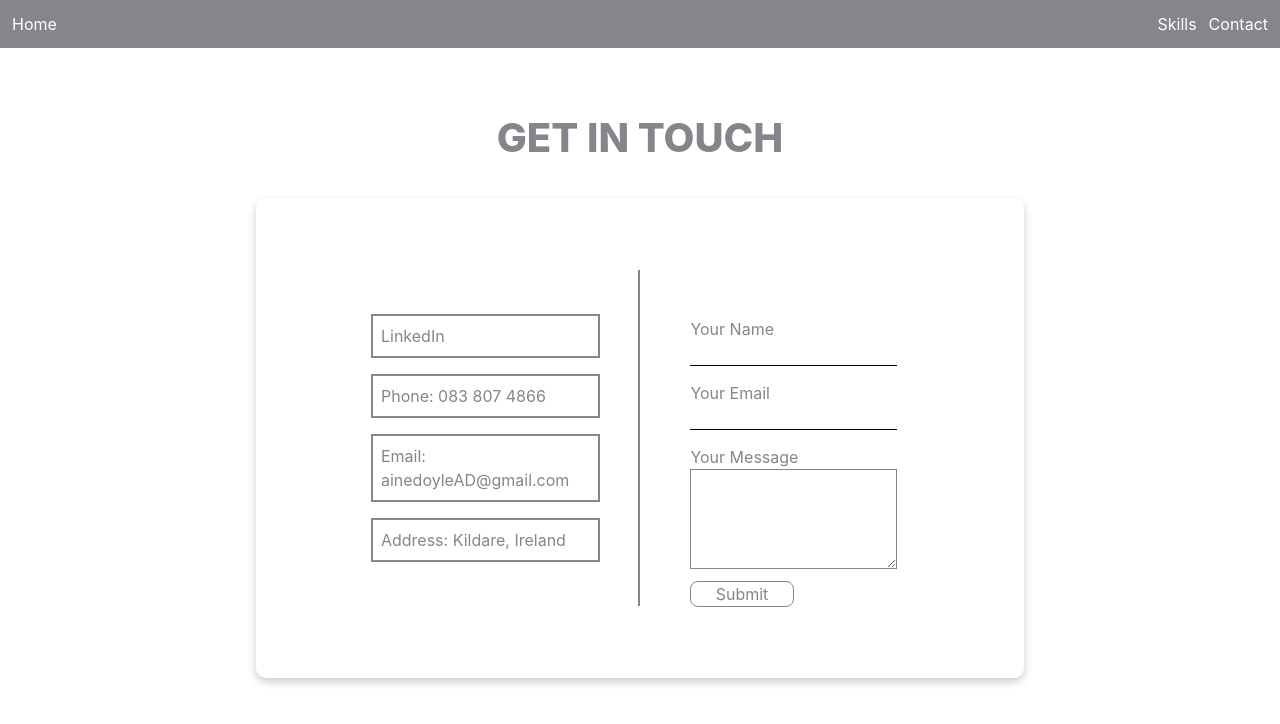
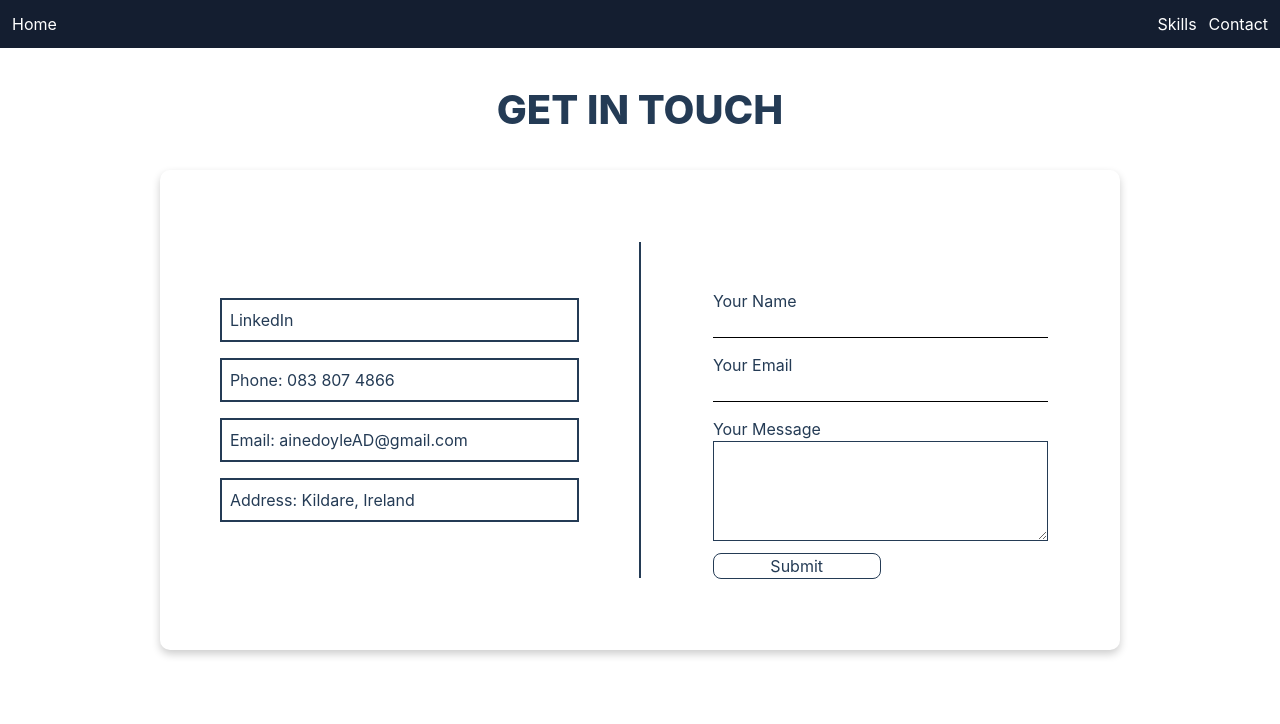
Before and after one commit to ainedoyle20/Portfolio, a Next.js app: page /contact in a window 1280 px wide. Shown: the top 724 px of the page. Built offline with nearby package versions, Linux system fonts and the light colour scheme.

Commit message:
edited styles, added scroll to projects feature.

```diff
--- a/components/main-header.js
+++ b/components/main-header.js
@@ -9,7 +9,7 @@ function MainHeader() {
     }
 
     return (
-        <header className="bg-[#87848B] w-full flex justify-between p-3">
+        <header className="absolute top-0 bg-[#141e30] w-full flex justify-between p-3">
             <div className="text-md text-white">
                 <Link href="/">
                     Home
@@ -35,3 +35,4 @@ export default MainHeader;
 
 
 //bg-[#343036]
+// bg-[#87848B]
--- a/components/project-container.js
+++ b/components/project-container.js
@@ -3,9 +3,9 @@ import Project from "./project";
 function ProjectContainer({projects}) {
     return (
         <>
-        <h2 className="max-w-[900px] mt-[20px] text-2xl text-[#87848B] font-extrabold m-auto px-[10px]">My Projects</h2>
+        <h2 id="project-section" className="max-w-[900px] mt-[20px] text-2xl text-[#141e30] font-extrabold m-auto px-[10px] cursor-default">My Projects</h2>
         <div
-        className="grid grid-cols-[1fr] sm:grid-cols-2 gap-[30px] mt-[30px] max-w-[900px] m-auto overflow-auto py-0 px-[10px]"
+        className="grid grid-cols-[1fr] sm:grid-cols-2 gap-[30px] mt-[30px] max-w-[900px] m-auto overflow-auto px-[10px] pb-10"
         >
             {
                 projects.map((project, index) => {
@@ -19,5 +19,5 @@ function ProjectContainer({projects}) {
 
 export default ProjectContainer;
 
-
+// text-[#87848B]
 //max-w-[768px]
--- a/components/project-header.js
+++ b/components/project-header.js
@@ -3,8 +3,10 @@ import Link from "next/link";
 function ProjectHeader({ frontmatter }) {
     const { github_link, viewLive_link } = frontmatter;
 
+
+
     return (
-        <header className="bg-[#87848B] w-full flex justify-between p-3 mb-[50px]">
+        <header className="bg-[#141e30] w-full flex justify-between p-3 mb-3">
             <div className="text-md text-white">
                 <Link href="/">
                     Home
@@ -18,14 +20,22 @@ function ProjectHeader({ frontmatter }) {
                     </a>
                 </Link>
 
-                <Link href={viewLive_link}>
-                    <a target="_blank">
-                        View Live!
-                    </a>
-                </Link>
+                { viewLive_link.length
+
+                    ?   <Link href={viewLive_link}>
+                            <a target="_blank">
+                                View Live!
+                            </a>
+                        </Link>
+
+                    : null
+                }
+
             </div>
         </header>
     );
 }
 
 export default ProjectHeader;
+
+// bg-[#87848B]
--- a/components/project.js
+++ b/components/project.js
@@ -10,10 +10,12 @@ function Project({ project }) {
             <p className="my-[15px] mx-0">{project.frontmatter.excerpt}</p>
 
             <Link href={`/projects/${project.slug}`}>
-                <a className="inline-block bg-[#343036] text-white border-0 py-[8px] px-[16px] rounded-[5px] cursor-pointer decoration-none text-[15px] focus:outline-none hover:scale-95">Read More</a>
+                <a className="inline-block bg-[#243b55] text-white border-0 py-[8px] px-[16px] rounded-[5px] cursor-pointer decoration-none text-[15px] focus:outline-none hover:scale-95">Read More</a>
             </Link>
         </div>
     );
 }
 
 export default Project;
+
+// bg-[#343036]
--- a/pages/contact.js
+++ b/pages/contact.js
@@ -21,19 +21,19 @@ function ContactPage() {
 
     return (
         <>
-        <h1 className="text-[40px] flex justify-center mt-[60px] text-[#87848B] font-extrabold mb-[30px]">GET IN TOUCH</h1>
-        <div className="rounded-[10px] shadow-[0_4px_8px_0px_rgba(0,0,0,0.2)] flex justify-center items-center m-auto h-[60vh] w-[85vw] md:w-[75vw] xl:w-[60vw]">
+        <h1 className="text-[40px] flex justify-center mt-[80px] text-[#243b55] font-extrabold mb-[30px]">GET IN TOUCH</h1>
+        <div className="rounded-[10px] shadow-[0_4px_8px_0px_rgba(0,0,0,0.2)] flex flex-col justify-center items-center sm:flex-row m-auto h-auto sm:h-[60vh] w-[95vw] md:w-[85vw] xl:w-[75vw] 2xl:w-[60vw]">
 
-            <div className="flex flex-col justify-center items-center h-[70%] border-r-2 border-r-[#87848B] w-[40%] cursor-default">
-                <span className="w-3/4 p-2 m-2 border-2 border-[#87848B] text-[#87848B] cursor-pointer">LinkedIn</span>
-                <span className="w-3/4 p-2 m-2 border-2 border-[#87848B] text-[#87848B]">Phone: 083 807 4866</span>
-                <span className="w-3/4 p-2 m-2 border-2 border-[#87848B] text-[#87848B]">Email: ainedoyleAD@gmail.com</span>
-                <span className="w-3/4 p-2 m-2 border-2 border-[#87848B] text-[#87848B]">Address: Kildare, Ireland</span>
+            <div className="flex flex-col justify-center items-center h-[70%] sm:border-r-[1px] border-r-[#243b55] w-full sm:w-[50%] cursor-default">
+                <span className="w-3/4 p-2 m-2 border-2 border-[#243b55] text-[#243b55] cursor-pointer">LinkedIn</span>
+                <span className="w-3/4 p-2 m-2 border-2 border-[#243b55] text-[#243b55]">Phone: 083 807 4866</span>
+                <span className="w-3/4 p-2 m-2 border-2 border-[#243b55] text-[#243b55]">Email: ainedoyleAD@gmail.com</span>
+                <span className="w-3/4 p-2 m-2 border-2 border-[#243b55] text-[#243b55]">Address: Kildare, Ireland</span>
             </div>
 
-            <div className="flex justify-center h-[70%] w-[40%]">
+            <div className="flex justify-center h-[70%] w-full sm:w-[50%] border-t-[1px] border-t-[#243b55] mt-10 sm:mt-0 sm:border-t-0 sm:border-l-[1px] border-l-[#243b55]">
                 <form className="flex flex-col w-3/4 p-3 mt-[20px]" onSubmit={onSubmitHandler}>
-                    <label className="mt-[15px] text-[#87848B]" htmlFor="name">Your Name</label>
+                    <label className="mt-[15px] text-[#243b55]" htmlFor="name">Your Name</label>
                     <input
                         className="border-b-[1px] border-b-black focus:outline-none"
                         id="name"
@@ -43,7 +43,7 @@ function ContactPage() {
                         onChange={onChangeHandler}
                     />
 
-                    <label className="mt-[15px] text-[#87848B]" htmlFor="email">Your Email</label>
+                    <label className="mt-[15px] text-[#243b55]" htmlFor="email">Your Email</label>
                     <input
                         className="border-b-[1px] border-b-black focus:outline-none"
                         id="email"
@@ -53,16 +53,16 @@ function ContactPage() {
                         onChange={onChangeHandler}
                     />
 
-                    <label className="mt-[15px] text-[#87848B]" htmlFor="message">Your Message</label>
+                    <label className="mt-[15px] text-[#243b55]" htmlFor="message">Your Message</label>
                     <textarea
-                        className="border-[1px] border-[#87848B] min-h-[100px] max-h-[100px] focus:outline-none"
+                        className="border-[1px] border-[#243b55] min-h-[100px] max-h-[100px] focus:outline-none"
                         id="message"
                         type="text"
                         value={formInput.message}
                         onChange={onChangeHandler}
                         required
                     />
-                    <button className="text-[#87848B] border-[1px] border-[#87848B] rounded-lg w-1/2 mt-3 hover:bg-[#87848B] hover:text-white">Submit</button>
+                    <button className="text-[#243b55] border-[1px] border-[#243b55] rounded-lg w-1/2 mt-3 hover:bg-[#243b55] hover:text-white">Submit</button>
                 </form>
             </div>
         </div>
--- a/pages/index.js
+++ b/pages/index.js
@@ -19,6 +19,7 @@ export default function Home({ projects }) {
       <Hero />
 
       <ProjectContainer projects={projects} />
+
     </div>
   );
 }
--- a/pages/projects/[slug].js
+++ b/pages/projects/[slug].js
@@ -1,3 +1,4 @@
+import Link from 'next/link';
 import fs from 'fs';
 import path from 'path';
 import matter from 'gray-matter';
@@ -9,6 +10,9 @@ function ProjectPage({ frontmatter, content }) {;
     return (
         <>
         <ProjectHeader frontmatter={frontmatter} />
+        <Link href="/#project-section">
+            <a className="text-sm p-3 underline">Return to Projects</a>
+        </Link>
 
         <div className="py-[15px] px-[30px] rounded-[10px] shadow-[0_4px_8px_0px_rgba(0,0,0,0.2)] w-[85vw] sm:w-[70vw] lg:w-[60vw] 2xl:w-[50vw] m-auto overflow-auto">
             <div className="prose pt-[10px] max-w-[85vw] sm:max-w-[70vw] lg:max-w-[60vw 2xl:max-w-[50vw]]">
--- a/pages/skills.js
+++ b/pages/skills.js
@@ -1,6 +1,8 @@
 function SkillsPage() {
     return (
-        <div>Skills Page</div>
+        <div className="border-2 border-black h-[100vh] flex justify-center items-center">
+            <h1 className="text-2xl">Skills Page</h1>
+        </div>
     );
 }
 
--- a/styles/globals.css
+++ b/styles/globals.css
@@ -3,6 +3,10 @@
 @tailwind utilities;
 
 @layer base {
+  html {
+    scroll-behavior: smooth;
+  }
+
   html,
   body {
     padding: 0;
```
Also changed, not shown: components/hero.js (+23 -11 lines), projects/portfolio.md (added, +13 -0 lines), public/images/projects/portfolio.png (added).
